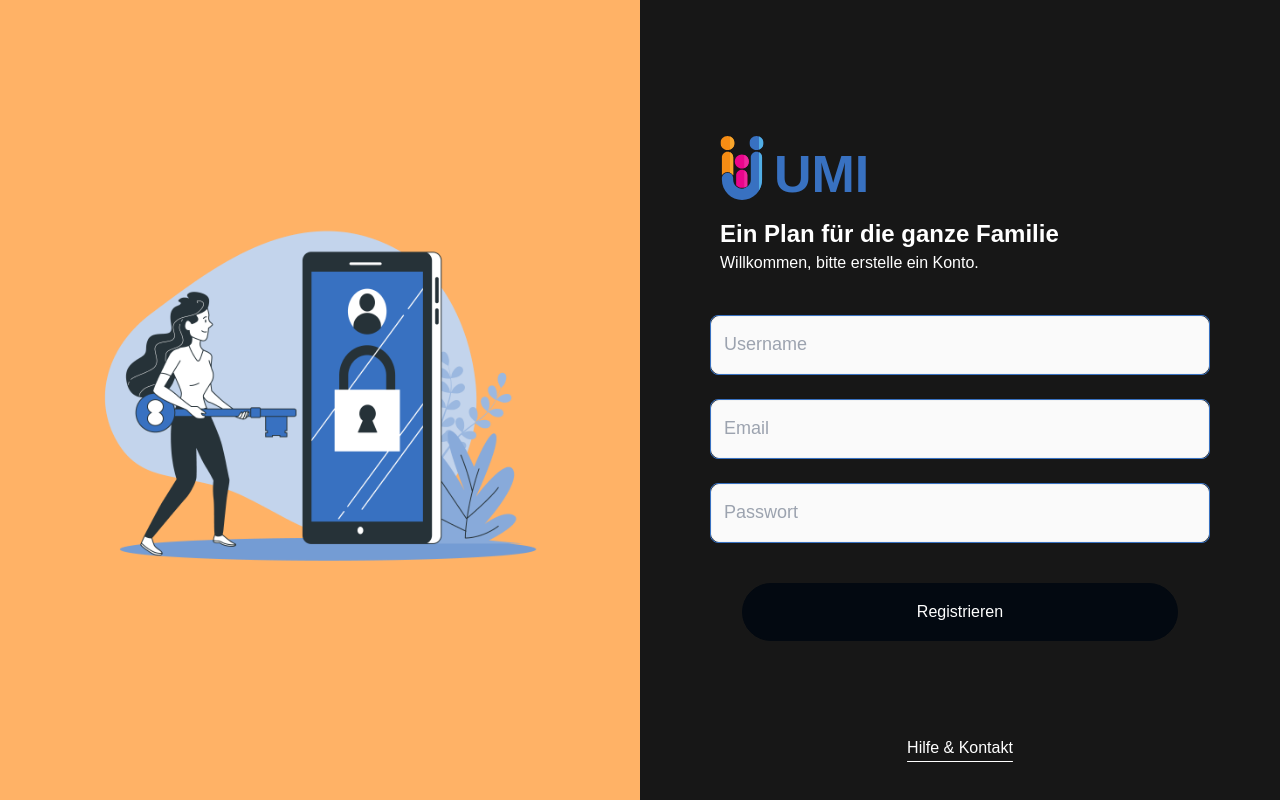
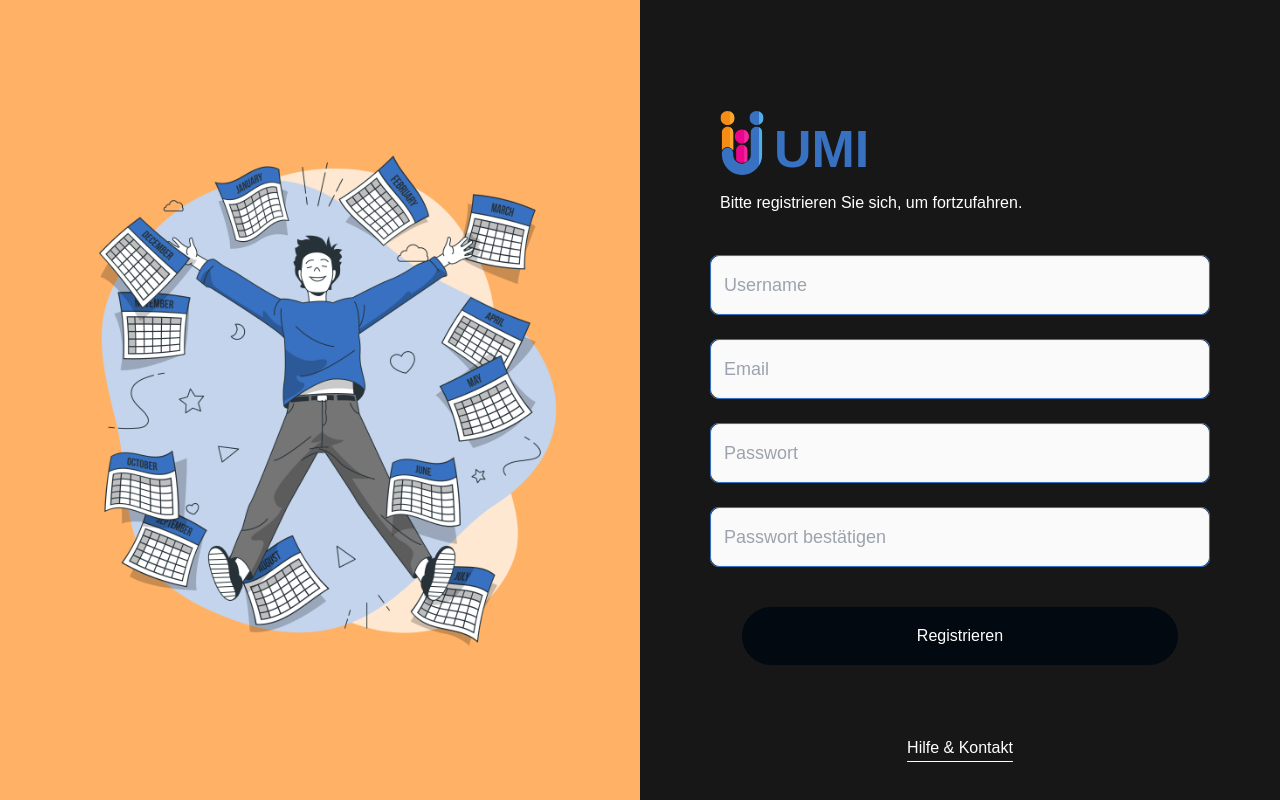
Before and after one commit to ismailD93/Familienplaner, a Next.js app: page /register in a window 1280 px wide. Built offline with nearby package versions, Linux system fonts and the light colour scheme.

Commit message:
logo and confirm password added

```diff
--- a/app/(auth)/register/page.tsx
+++ b/app/(auth)/register/page.tsx
@@ -16,8 +16,8 @@ const RegisterPage: FC<Props> = () => {
         <div className="w-full aspect-[425/348] relative">
           <NextImage
             fill
-            src={"/assets/Login.png"}
-            alt={"Login"}
+            src={"/assets/Register.png"}
+            alt={"Register"}
             className="object-contain"
           />
         </div>
--- a/components/RegisterForm.tsx
+++ b/components/RegisterForm.tsx
@@ -8,6 +8,7 @@ import { useFormik } from "formik";
 import Button from "./Button";
 import { useRouter } from "next/navigation";
 import getRegisterFormSchema from "../validation/registerFormschema";
+import { data } from "framer-motion/client";
 
 const RegisterForm: FC = ({}) => {
 const router = useRouter();
@@ -16,7 +17,8 @@ const formik = useFormik({
     initialValues: {
         username: "",
         email: "",
-        password: "",//auch hinzufügen
+        password: "",
+        confirmPassword: "",
     },
     validationSchema: getRegisterFormSchema(),
     validateOnBlur: false,
@@ -30,9 +32,10 @@ const formik = useFormik({
             "Accept-Language": "de",
         },
             body: JSON.stringify({
-            username: values.username,//mitgabe parameter ändern
+            username: values.username,
             email: values.email,
             password: values.password,
+            confirmPassword: values.confirmPassword,
         }),
         });
 
@@ -41,11 +44,10 @@ const formik = useFormik({
             throw new Error(`HTTP error! status: ${res.status}`);
         }
 
+
+
         // Überprüfe den HTTP-Statuscode
         const statusCode = res.status;  // z.B. 200, 400, 500, etc.
-
-        // Logge den Statuscode und handle entsprechend
-        console.log('HTTP Status Code:', statusCode);
 
         if (statusCode === 200) {
             setTimeout(() => {
@@ -72,10 +74,7 @@ return (
             </div>
         </div>
         <div className="flex flex-col ml-2.5 mt-4">
-            <span className="md:text-20 lg:text-24 font-bold">
-            Ein Plan für die ganze Familie
-            </span>
-            <span>Willkommen, bitte erstelle ein Konto.</span>
+            <span>Bitte registrieren Sie sich, um fortzufahren.</span>
         </div>
         <div className="w-full mt-8 md:mt-10">
             <TextInput
@@ -110,6 +109,17 @@ return (
             defaultValue=""
         />
         </div>
+        <div className="mt-6 w-full">
+            <TextInput
+            placeholder="Passwort bestätigen"
+            type="password"
+            name="confirmPassword"
+            onChange={formik.handleChange}
+            error={formik.errors.confirmPassword || falseValues}
+            touched={formik.touched.password}
+            defaultValue=""
+        />
+        </div>
         <div className="mt-10 md:px-8">
             <Button
             className="w-full"
--- a/validation/registerFormschema.ts
+++ b/validation/registerFormschema.ts
@@ -5,6 +5,8 @@ const getRegisterFormSchema = () =>
     username: Yup.string().required("erforderlich"),
     email: Yup.string().email().required("erforderlich"),
     password: Yup.string().min(1, "").required("erforderlich"),
+    confirmPassword: Yup.string().oneOf([Yup.ref("password"), ""], "Passwörter stimmen nicht überein.")
+    .required("erforderlich"),
     });
 
 export default getRegisterFormSchema;
```
Also changed, not shown: public/assets/Register.png (added).
